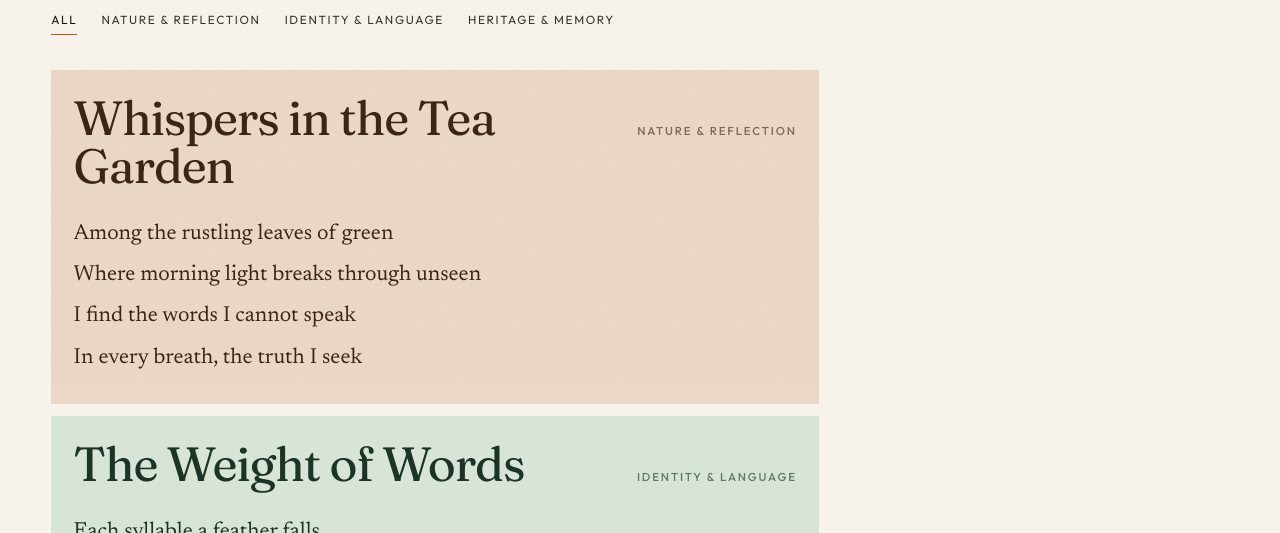
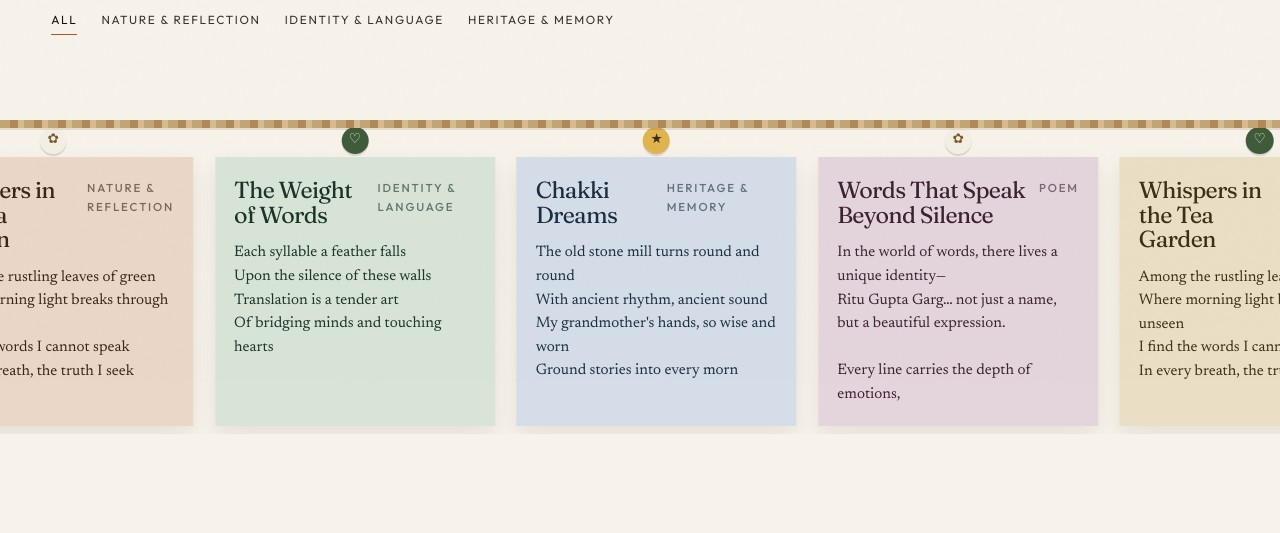
Before and after one commit to minakshi2517/RITUGUPTA, a Next.js app: page /poetry in a window 1280 px wide. Shown: the part 419-952 px from the top of the page. Built offline with nearby package versions, Linux system fonts and the light colour scheme; no server answers.

Commit message:
Hang the poems on a still line and let only the cards travel.
Co-authored-by: Cursor <cursoragent@cursor.com>

```diff
--- a/app/(site)/poetry/page.tsx
+++ b/app/(site)/poetry/page.tsx
@@ -1,8 +1,8 @@
 import type { Metadata } from "next";
 import Link from "next/link";
+import { Clothesline } from "@/components/site/Clothesline";
 import { Lines } from "@/components/site/Lines";
 import { getSite } from "@/lib/data";
-import { formatDate, poemPreview } from "@/lib/utils";
 
 export const metadata: Metadata = { title: "Poetry" };
 
@@ -45,18 +45,7 @@ export default async function PoetryPage({
 
       {visible.length === 0 ? <p className="quiet mt-20">The archive is open. The first poem has not been placed yet.</p> : null}
 
-      <div className="mt-10 grid max-w-3xl gap-3">
-        {visible.map((poem, index) => (
-          <Link key={poem.id} href={`/poetry/${poem.slug}`} className={`wash-panel wash-${(index % 6) + 1} block`}>
-            <div className="flex items-baseline justify-between gap-6">
-              <h2 className="font-serif text-4xl tracking-tight md:text-5xl">{poem.title}</h2>
-              <span className="label shrink-0">{poem.category || "Poem"}</span>
-            </div>
-            <p className="label mt-3">{formatDate(poem.date)}</p>
-            {poem.body ? <p className="poem mt-6 line-clamp-4 whitespace-pre-wrap text-[1.15rem]">{poemPreview(poem.body, 4)}</p> : null}
-          </Link>
-        ))}
-      </div>
+      <Clothesline poems={visible} />
     </div>
   );
 }
--- a/app/globals.css
+++ b/app/globals.css
@@ -828,6 +828,119 @@ body::before {
   opacity: 0;
 }
 
+.line-wrap {
+  position: relative;
+  margin: 3.5rem -4vw 2rem;
+  padding: 1.6rem 0 2.2rem;
+}
+
+.line-rope {
+  position: absolute;
+  top: 2.15rem;
+  right: 0;
+  left: 0;
+  z-index: 1;
+  height: 8px;
+  background:
+    repeating-linear-gradient(
+      90deg,
+      #c4a574 0 10px,
+      #b08a58 10px 18px,
+      #d4bc8e 18px 24px
+    );
+  box-shadow: 0 2px 0 rgba(90, 60, 20, 0.12);
+}
+
+.line-window {
+  overflow: hidden;
+}
+
+.line-move {
+  display: flex;
+  width: max-content;
+  gap: 1.35rem;
+  padding: 2.85rem 1.5rem 0.5rem;
+  animation: line-drift linear infinite;
+}
+
+.line-window:hover .line-move {
+  animation-play-state: paused;
+}
+
+@keyframes line-drift {
+  from {
+    transform: translate3d(0, 0, 0);
+  }
+  to {
+    transform: translate3d(-50%, 0, 0);
+  }
+}
+
+.note-card {
+  position: relative;
+  display: flex;
+  flex-direction: column;
+  width: 17.5rem;
+  min-height: 14.5rem;
+  flex-shrink: 0;
+  padding: 1.35rem 1.2rem 1.2rem;
+  box-shadow: 0 10px 22px rgba(20, 18, 16, 0.08);
+}
+
+.peg {
+  position: absolute;
+  top: -1.85rem;
+  left: 50%;
+  z-index: 3;
+  display: grid;
+  place-items: center;
+  width: 1.7rem;
+  height: 1.7rem;
+  border-radius: 50%;
+  font-size: 0.85rem;
+  line-height: 1;
+  transform: translateX(-50%);
+  box-shadow: 0 2px 0 rgba(20, 18, 16, 0.12);
+}
+
+.peg-flower {
+  background: #f3efe4;
+  color: #7a5a28;
+}
+
+.peg-heart {
+  background: #3f5c3a;
+  color: #f7f3ea;
+}
+
+.peg-star {
+  background: #e0b44e;
+  color: #3b2f16;
+}
+
+.note-top {
+  display: flex;
+  align-items: start;
+  justify-content: space-between;
+  gap: 0.7rem;
+}
+
+.note-title {
+  font-family: var(--font-serif), serif;
+  font-size: 1.45rem;
+  line-height: 1.05;
+  letter-spacing: -0.03em;
+}
+
+.note-body {
+  display: block;
+  margin-top: 0.9rem;
+  white-space: pre-wrap;
+  font-family: var(--font-reading), serif;
+  font-size: 0.95rem;
+  line-height: 1.55;
+}
+
 .skip {
   position: absolute;
   left: 1rem;
@@ -922,6 +1035,16 @@ body::before {
     margin-top: 1rem;
     transform: none !important;
   }
+
+  .line-move {
+    flex-wrap: wrap;
+    width: auto;
+    justify-content: center;
+  }
+
+  .line-window {
+    overflow: visible;
+  }
 }
 
 @media print {
--- /dev/null
+++ b/components/site/Clothesline.tsx
@@ -0,0 +1,66 @@
+"use client";
+
+import Link from "next/link";
+import { poemPreview } from "@/lib/utils";
+
+type PoemCard = {
+  id: string;
+  title: string;
+  slug: string;
+  body: string;
+  category: string;
+  date?: string;
+};
+
+const PEGS = ["flower", "heart", "star"] as const;
+
+function Peg({ kind }: { kind: (typeof PEGS)[number] }) {
+  if (kind === "heart") {
+    return (
+      <span className="peg peg-heart" aria-hidden="true">
+        ♡
+      </span>
+    );
+  }
+  if (kind === "star") {
+    return (
+      <span className="peg peg-star" aria-hidden="true">
+        ★
+      </span>
+    );
+  }
+  return (
+    <span className="peg peg-flower" aria-hidden="true">
+      ✿
+    </span>
+  );
+}
+
+export function Clothesline({ poems }: { poems: PoemCard[] }) {
+  if (poems.length === 0) return null;
+  const loop = poems.length < 4 ? [...poems, ...poems, ...poems] : [...poems, ...poems];
+
+  return (
+    <section className="line-wrap" aria-label="Poems on a line">
+      <div className="line-rope" aria-hidden="true" />
+      <div className="line-window">
+        <div className="line-move" style={{ animationDuration: `${Math.max(28, loop.length * 7)}s` }}>
+          {loop.map((poem, index) => (
+            <Link
+              key={`${poem.id}-${index}`}
+              href={`/poetry/${poem.slug}`}
+              className={`note-card wash-${(index % 6) + 1}`}
+            >
+              <Peg kind={PEGS[index % PEGS.length]} />
+              <span className="note-top">
+                <span className="note-title">{poem.title}</span>
+                <span className="label">{poem.category || "Poem"}</span>
+              </span>
+              {poem.body ? <span className="note-body">{poemPreview(poem.body, 4)}</span> : null}
+            </Link>
+          ))}
+        </div>
+      </div>
+    </section>
+  );
+}
```
